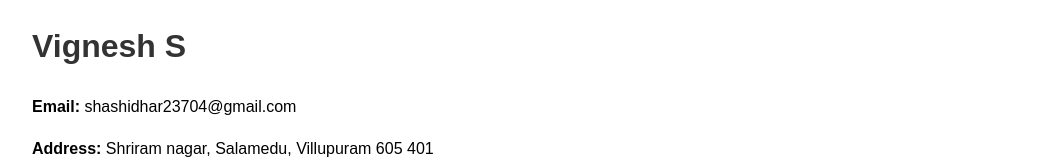
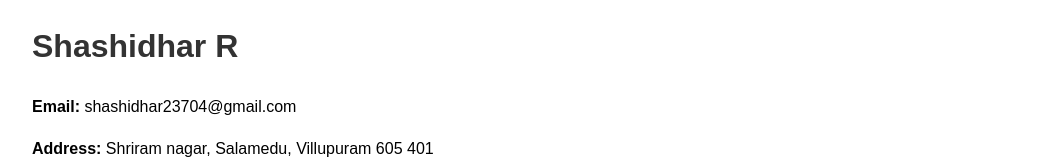
Before and after one commit to In-Shashidhar-R/ec2-resume, a plain HTML site: page index.html in a window 1280 px wide. Shown: the top 160 px of the page, without its empty margins (112-1167 px from the left). Drawn offline with Linux system fonts and the light colour scheme.

Commit message:
Update index.html

```diff
--- a/index.html
+++ b/index.html
@@ -32,7 +32,7 @@
 </head>
 <body>
     <div class="container">
-        <h1>Vignesh S</h1>
+        <h1>Shashidhar R</h1>
         <div class="contact-info">
             <p><strong>Email:</strong> shashidhar23704@gmail.com</p>
             <p><strong>Address:</strong> Shriram nagar, Salamedu, Villupuram 605 401</p>
```
